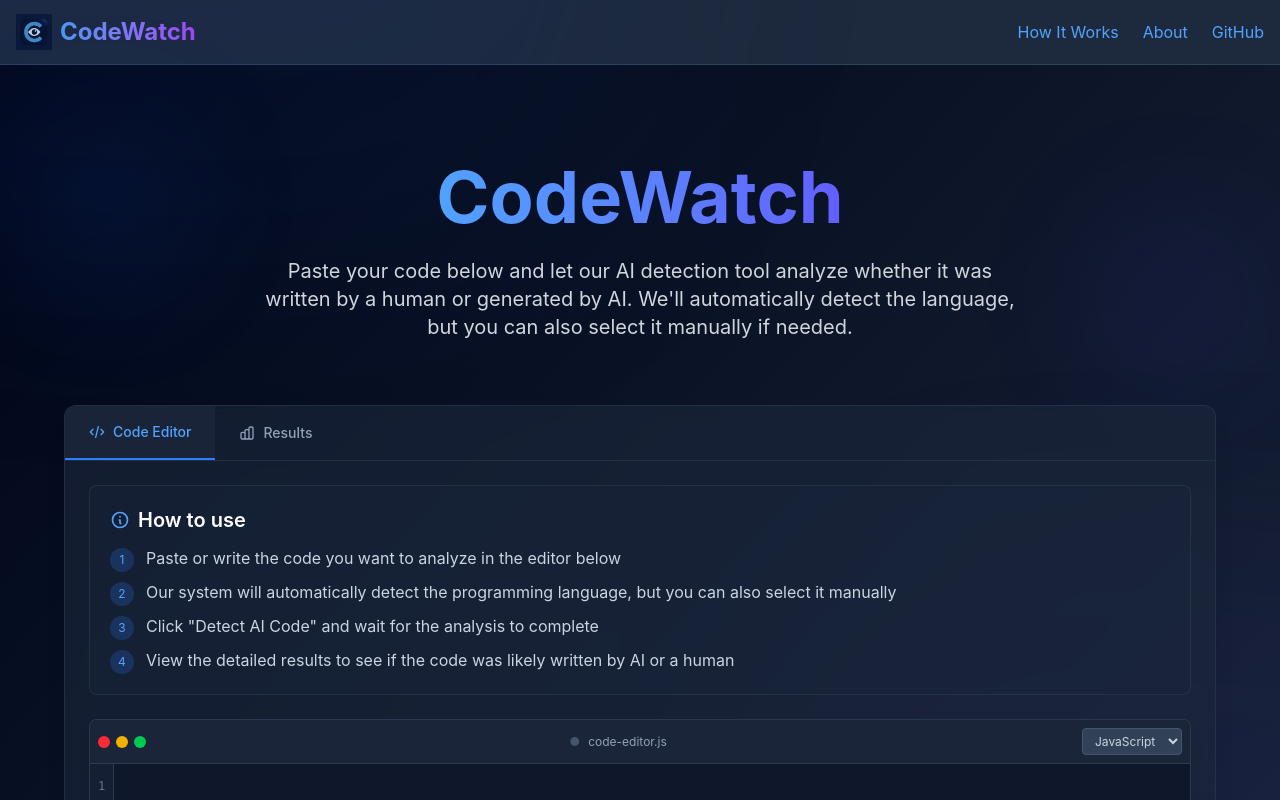
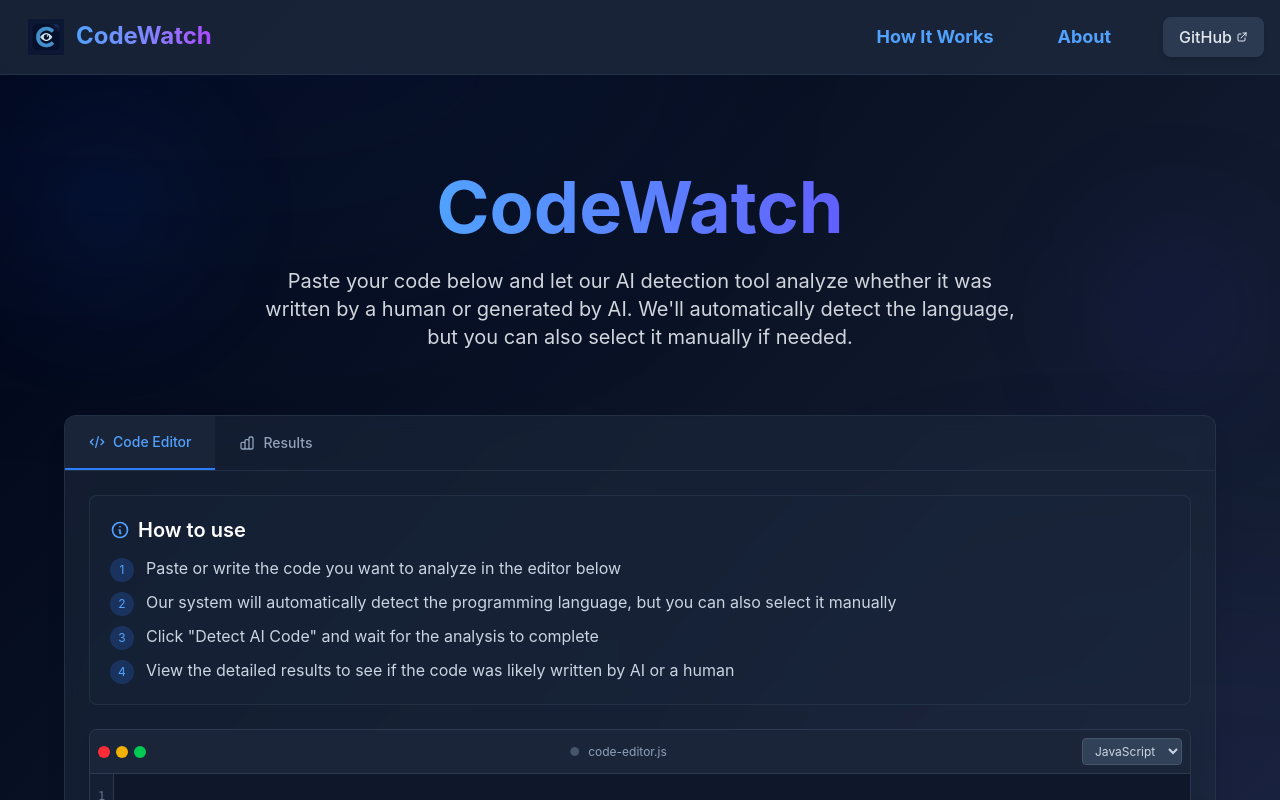
Before and after one commit to MahinAshraful/CodeWatch, a React (Vite) app in the folder frontend/: page / in a window 1280 px wide. Shown: the top 800 px of the page. Built offline with nearby package versions, Linux system fonts and the light colour scheme.

Commit message:
new header

```diff
--- a/frontend/components/Header.tsx
+++ b/frontend/components/Header.tsx
@@ -1,28 +1,155 @@
-import React from 'react'
+import React, { useState, useEffect } from 'react';
 
 const Header: React.FC = () => {
+  const [isScrolled, setIsScrolled] = useState(false);
+  const [mobileMenuOpen, setMobileMenuOpen] = useState(false);
+  const [glowPosition, setGlowPosition] = useState({ x: 0, y: 0 });
+
+  useEffect(() => {
+    const handleScroll = () => {
+      setIsScrolled(window.scrollY > 10);
+    };
+    window.addEventListener('scroll', handleScroll);
+    return () => window.removeEventListener('scroll', handleScroll);
+  }, []);
+
+  const handleMouseMove = (e) => {
+    const rect = e.currentTarget.getBoundingClientRect();
+    setGlowPosition({
+      x: e.clientX - rect.left,
+      y: e.clientY - rect.top
+    });
+  };
+
   return (
-    <header className="bg-slate-800 border-b border-slate-700">
-      <div className="container mx-auto px-4 py-4 flex justify-between items-center">
-        <div className="flex items-center space-x-2">
-          <a href="/" className="bg-transparent w-9 h-8 rounded-full flex items-center justify-center">
-            <img src="./logo.png" alt="CodeWatch Logo" />
+    <header
+      className={`sticky top-0 z-50 transition-all duration-300 ${
+        isScrolled
+          ? 'bg-slate-900/90 backdrop-blur-md shadow-lg border-b border-blue-500/20'
+          : 'bg-slate-800/80 border-b border-slate-700/50'
+      }`}
+    >
+      <div className="container mx-auto px-4 py-3">
+        <div className="flex justify-between items-center">
+          <a
+            href="/"
+            className="group flex items-center space-x-3 relative overflow-hidden rounded-full px-3 py-2"
+            onMouseMove={handleMouseMove}
+          >
+            <div
+              className="absolute rounded-full bg-blue-500/20 w-12 h-12 blur-xl opacity-0 group-hover:opacity-100 transition-opacity duration-500"
+              style={{
+                left: `${glowPosition.x - 24}px`,
+                top: `${glowPosition.y - 24}px`
+              }}
+            />
+
+            <div className="bg-transparent w-9 h-8 rounded-full flex items-center justify-center relative z-10 group-hover:scale-110 transition-transform duration-300">
+              <img src="./logo.png" alt="CodeWatch Logo" className="relative z-10" />
+              <div className="absolute inset-0 bg-blue-500/10 rounded-full opacity-0 group-hover:opacity-100 transition-opacity duration-300" />
+            </div>
+
+            <div className="relative z-10">
+              <h1 className="text-2xl font-bold bg-gradient-to-r from-blue-400 via-indigo-400 to-purple-500 bg-clip-text text-transparent relative z-10">
+                CodeWatch
+              </h1>
+              <div className="h-0.5 w-0 bg-gradient-to-r from-blue-500 to-purple-500 group-hover:w-full transition-all duration-300" />
+            </div>
           </a>
 
+          <nav className="hidden md:block">
+            <ul className="flex items-center space-x-10">
+              <li>
+                <a
+                  href="/how-it-works"
+                  className="text-blue-400 hover:text-blue-300 transition-colors text-lg font-bold px-3 py-2 relative group"
+                >
+                  <span>How It Works</span>
+                  <span className="absolute bottom-0 left-0 w-full h-0.5 bg-blue-500/50 scale-x-0 group-hover:scale-x-100 transition-transform origin-left duration-300"></span>
+                </a>
+              </li>
+              <li>
+                <a
+                  href="/about"
+                  className="text-blue-400 hover:text-blue-300 transition-colors text-lg font-bold px-3 py-2 relative group"
+                >
+                  <span>About</span>
+                  <span className="absolute bottom-0 left-0 w-full h-0.5 bg-blue-500/50 scale-x-0 group-hover:scale-x-100 transition-transform origin-left duration-300"></span>
+                </a>
+              </li>
+              <li>
+                <a
+                  href="https://github.com/MahinAshraful/CodeWatch"
+                  target="_blank"
+                  rel="noopener noreferrer"
+                  className="flex items-center space-x-1 text-slate-200 bg-slate-700/80 hover:bg-slate-600 transition-colors rounded-lg px-4 py-2 text-base font-medium shadow-md"
+                >
+                  <span>GitHub</span>
+                  <svg className="w-3 h-3" xmlns="http://www.w3.org/2000/svg" viewBox="0 0 24 24" fill="none" stroke="currentColor" strokeWidth="2">
+                    <path strokeLinecap="round" strokeLinejoin="round" d="M10 6H6a2 2 0 00-2 2v10a2 2 0 002 2h10a2 2 0 002-2v-4M14 4h6m0 0v6m0-6L10 14" />
+                  </svg>
+                </a>
+              </li>
+            </ul>
+          </nav>
 
+          <button
+            className="md:hidden p-2 text-slate-300 hover:text-white focus:outline-none"
+            onClick={() => setMobileMenuOpen(!mobileMenuOpen)}
+          >
+            {mobileMenuOpen ?
+              <svg className="w-6 h-6" xmlns="http://www.w3.org/2000/svg" viewBox="0 0 24 24" fill="none" stroke="currentColor" strokeWidth="2">
+                <path strokeLinecap="round" strokeLinejoin="round" d="M6 18L18 6M6 6l12 12" />
+              </svg> :
+              <svg className="w-6 h-6" xmlns="http://www.w3.org/2000/svg" viewBox="0 0 24 24" fill="none" stroke="currentColor" strokeWidth="2">
+                <path strokeLinecap="round" strokeLinejoin="round" d="M4 6h16M4 12h16M4 18h16" />
+              </svg>
+            }
+          </button>
+        </div>
 
-          <h1 className="text-2xl font-bold bg-gradient-to-r from-blue-400 to-purple-500 bg-clip-text text-transparent">CodeWatch</h1>
-        </div>
-        <nav>
-          <ul className="flex space-x-6">
-            <li><a href="/how-it-works" className="text-blue-400 hover:text-blue-300 transition-colors">How It Works</a></li>
-            <li><a href="/about" className="text-blue-400 hover:text-blue-300 transition-colors">About</a></li>
-            <li><a href="https://github.com/MahinAshraful/CodeWatch" target="_blank" rel="noopener noreferrer" className="text-blue-400 hover:text-blue-300 transition-colors">GitHub</a></li>
-          </ul>
-        </nav>
+        {mobileMenuOpen && (
+          <div className="md:hidden mt-4 pt-4 border-t border-slate-700/50">
+            <nav>
+              <ul className="space-y-4">
+                <li>
+                  <a
+                    href="/how-it-works"
+                    className="text-blue-400 hover:text-blue-300 transition-colors text-lg font-bold block py-2"
+                    onClick={() => setMobileMenuOpen(false)}
+                  >
+                    How It Works
+                  </a>
+                </li>
+                <li>
+                  <a
+                    href="/about"
+                    className="text-blue-400 hover:text-blue-300 transition-colors text-lg font-bold block py-2"
+                    onClick={() => setMobileMenuOpen(false)}
+                  >
+                    About
+                  </a>
+                </li>
+                <li>
+                  <a
+                    href="https://github.com/MahinAshraful/CodeWatch"
+                    target="_blank"
+                    rel="noopener noreferrer"
+                    className="flex items-center space-x-1 text-slate-200 bg-slate-700/80 hover:bg-slate-600 transition-colors rounded-lg px-4 py-2 text-base font-medium shadow-md w-full"
+                  >
+                    <span>GitHub</span>
+                    <svg className="w-3 h-3" xmlns="http://www.w3.org/2000/svg" viewBox="0 0 24 24" fill="none" stroke="currentColor" strokeWidth="2">
+                      <path strokeLinecap="round" strokeLinejoin="round" d="M10 6H6a2 2 0 00-2 2v10a2 2 0 002 2h10a2 2 0 002-2v-4M14 4h6m0 0v6m0-6L10 14" />
+                    </svg>
+                  </a>
+                </li>
+              </ul>
+            </nav>
+          </div>
+        )}
       </div>
     </header>
-  )
-}
+  );
+};
 
-export default Header
+export default Header;
```
